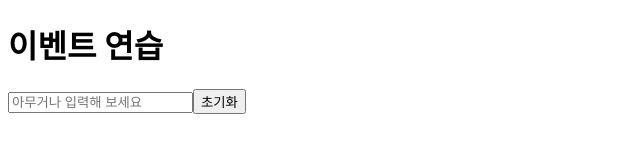
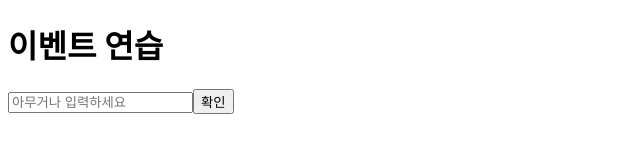
Before and after one commit to kdkim2810/react-study, a React (Create React App) app: page / in a window 1280 px wide. Shown: the top 164 px of the page, without its empty margins (0-640 px from the left). Built offline with nearby package versions, Linux system fonts and the light colour scheme.

Commit message:
4.2.3 임의 메소드 만들기

```diff
--- a/src/App.js
+++ b/src/App.js
@@ -1,5 +1,5 @@
 import React from 'react'; // 리액트를 불러오는 구문
-import Component from './example/chapter_4/MyComponent421';
+import Component from './example/chapter_4/MyComponent4231';
 
 function App() {
   return <Component />;
--- /dev/null
+++ b/src/example/chapter_4/MyComponent4231.js
@@ -0,0 +1,44 @@
+import React, { Component } from 'react';
+
+class EventPractice extends Component {
+  state = {
+    message: ''
+  }
+
+  handleChange(e) {
+    this.setState({
+      message: e.target.value
+    })
+  }
+
+  handleClick() {
+    alert(this.state.message)
+    this.setState({
+      message: ''
+    })
+  }
+
+  constructor(props) {
+    super(props);
+    this.handleChange = this.handleChange.bind(this);
+    this.handleClick = this.handleClick.bind(this);
+  }
+
+  render() {
+    return (
+      <div>
+        <h1>이벤트 연습</h1>
+        <input
+          type="text"
+          name="meesage"
+          placeholder="아무거나 입력하세요"
+          value={this.state.message}
+          onChange={this.handleChange}
+        />
+        <button onClick={this.handleClick}>확인</button>
+      </div>
+    )
+  }
+}
+
+export default EventPractice;
```
